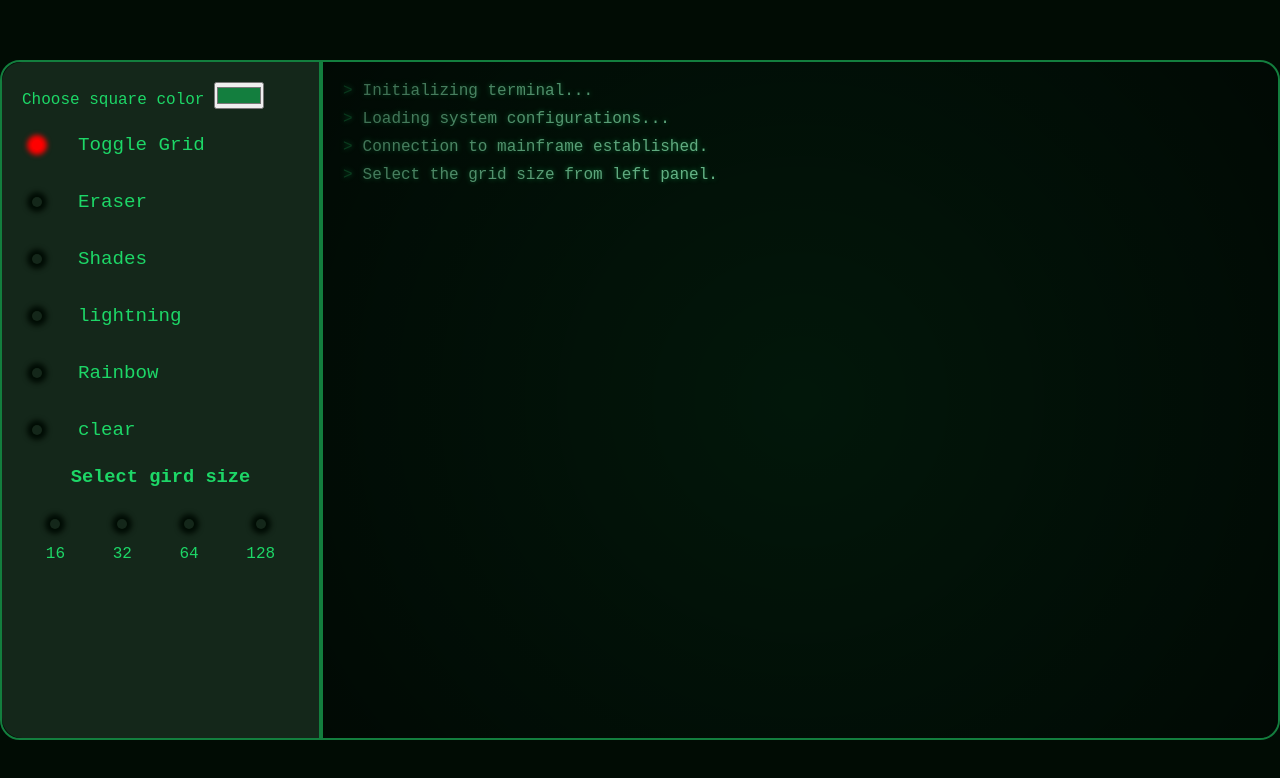
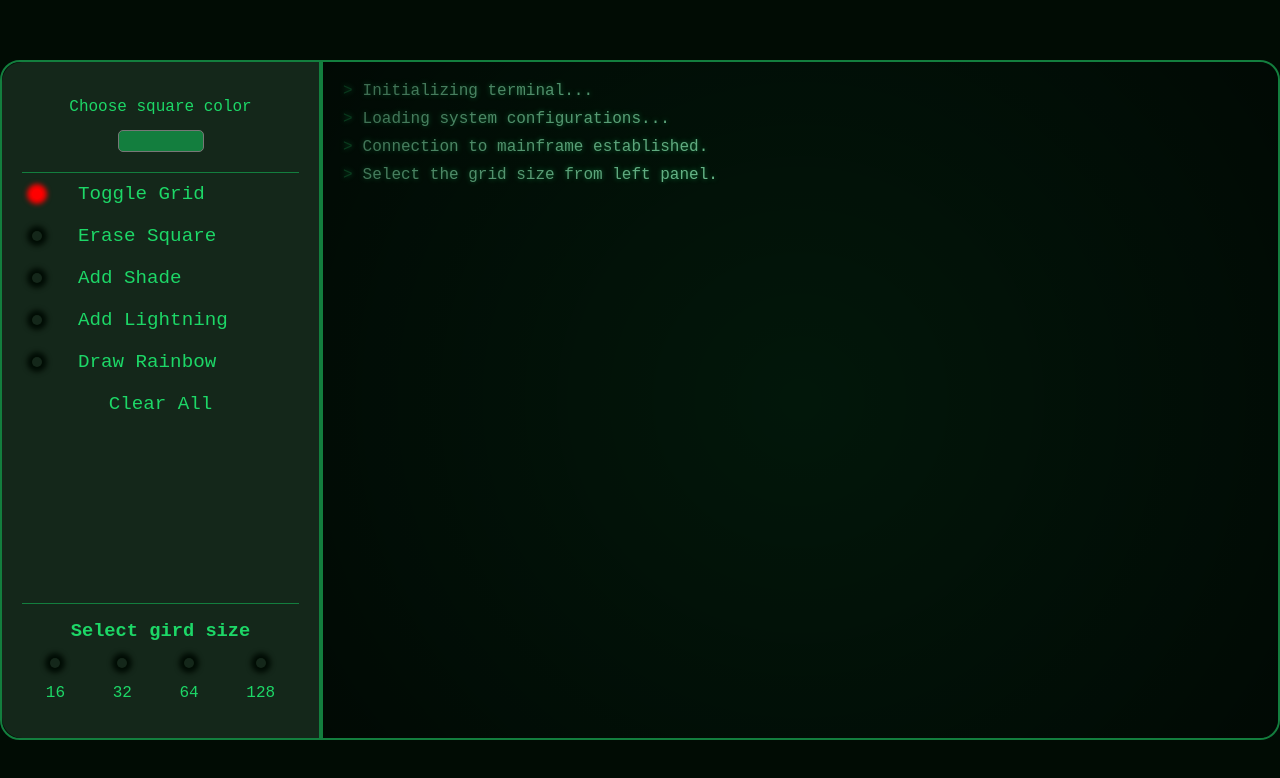
Before and after one commit to Szidelo/odin-etch-a-sketch, a plain HTML site: page index.html in a window 1280 px wide. Drawn offline with Linux system fonts and the light colour scheme.

Commit message:
improved menu ui

```diff
--- a/index.html
+++ b/index.html
@@ -9,9 +9,10 @@
 	<body>
 		<main id="container">
 			<div id="menu">
+				<div id="menu-top">
 					<div class="color-picker-wrapper">
+						<input type="color" name="color" id="color-picker" value="#137e3e" />
 						<label for="color">Choose square color</label>
-					<input type="color" name="color" id="color-picker" value="#137e3e" />
 					</div>
 					<div id="toggle-grid" class="button">
 						<div class="option-light active"></div>
@@ -19,24 +20,26 @@
 					</div>
 					<div id="eraser" class="button">
 						<div class="option-light"></div>
-					<p>Eraser</p>
+						<p>Erase Square</p>
 					</div>
 					<div id="shades" class="button">
 						<div class="option-light"></div>
-					<p>Shades</p>
+						<p>Add Shade</p>
 					</div>
 					<div id="lightning" class="button">
 						<div class="option-light"></div>
-					<p>lightning</p>
+						<p>Add Lightning</p>
 					</div>
 					<div id="rainbow" class="button">
 						<div class="option-light"></div>
-					<p>Rainbow</p>
+						<p>Draw Rainbow</p>
 					</div>
 					<div id="clear" class="button">
-					<div class="option-light"></div>
-					<p>clear</p>
+						<p class="btn-clear" style="margin: 0 auto">Clear All</p>
 					</div>
+				</div>
+
+				<div id="menu-bottom">
 					<h3 style="text-align: center">Select gird size</h3>
 					<div class="squares-selection">
 						<div id="s16" class="options">
@@ -57,6 +60,7 @@
 						</div>
 					</div>
 				</div>
+			</div>
 			<div id="display">
 				<div class="line">Initializing terminal...</div>
 				<div class="line">Loading system configurations...</div>
--- a/style.css
+++ b/style.css
@@ -46,13 +46,51 @@ body {
 	padding: 20px;
 	display: flex;
 	flex-direction: column;
+	justify-content: space-between;
 	gap: 15px;
 	border-right: 2px solid var(--vivid-green);
 	border-radius: 20px 0 0 20px;
 }
 
+#menu-bottom {
+	border-top: 1px solid var(--vivid-green);
+	padding-top: 16px;
+}
+
+.color-picker-wrapper {
+	display: flex;
+	flex-direction: column-reverse;
+	align-items: center;
+	gap: 10px;
+	padding: 16px;
+	border-bottom: 1px solid var(--vivid-green);
+}
+
 .color-picker-wrapper img {
 	display: none;
+}
+
+#color-picker {
+	-webkit-appearance: none;
+	-moz-appearance: none;
+	appearance: none;
+	background-color: transparent;
+	width: 90px;
+	height: 30px;
+	border: none;
+	cursor: pointer;
+	border-radius: 5px;
+}
+
+#color-picker::-webkit-color-swatch {
+	border-radius: 5px;
+}
+#color-picker::-moz-color-swatch {
+	border-radius: 5px;
+}
+
+.btn-clear {
+	margin: 0 auto;
 }
 
 .button {
@@ -60,7 +98,6 @@ body {
 	align-items: center;
 	gap: 36px;
 	background: var(--button-bg);
-	/* border: 2px solid var(--button-border); */
 	color: var(--primary-accent);
 	padding: 10px;
 	text-align: center;
```
Lines whose indentation alone changed are shown as unchanged.
